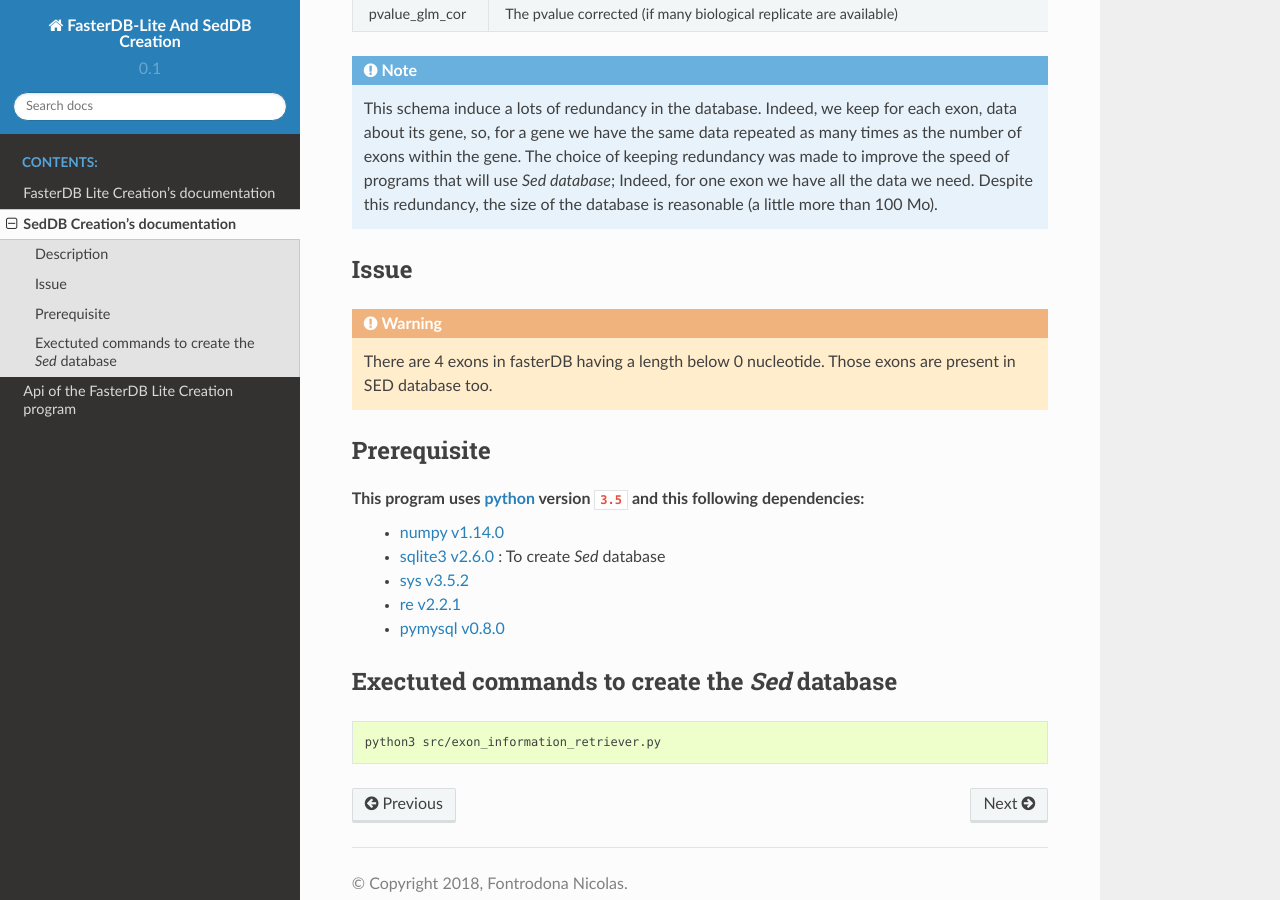
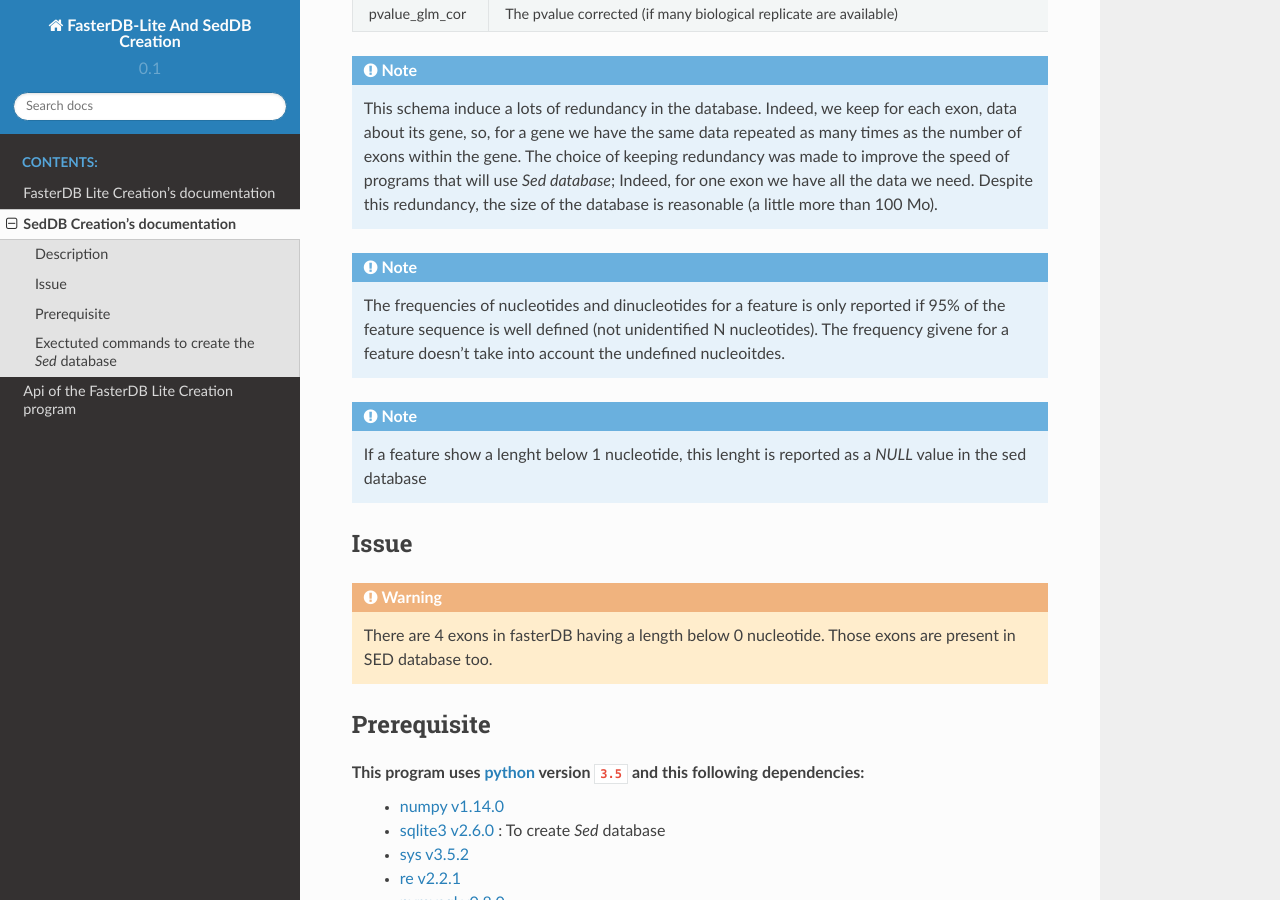
Before and after one commit to LBMC/Lemaire_et_al_2019, a Sphinx documentation site: the page built from Database_creator/doc/source/sed.rst, in a window 1280 px wide and 900 px high, scrolled down 3381 px. Built offline with Sphinx 7.4.7 and the Read the Docs theme 2.0.0, drawn with Linux system fonts in a browser that asks for light colours.

Commit message:
doc/ : uptading the doc

```diff
--- a/Database_creator/doc/source/sed.rst
+++ b/Database_creator/doc/source/sed.rst
@@ -149,6 +149,13 @@ This table describe the exons that are differentially skipped in each project de
   The choice of keeping redundancy was made to improve the speed of programs that will use *Sed database*; Indeed, for one exon we have all the data we need. Despite this redundancy, the size of the database is reasonable (a little more than 100 Mo).
 
 
+.. note::
+
+  The frequencies of nucleotides and dinucleotides for a feature is only reported if 95% of the feature sequence is well defined (not unidentified N nucleotides). The frequency givene for a feature doesn't take into account the undefined nucleoitdes.
+
+.. note::
+  If a feature show a lenght below 1 nucleotide, this lenght is reported as a *NULL* value in the sed database
+
 Issue
 -----
 
```
